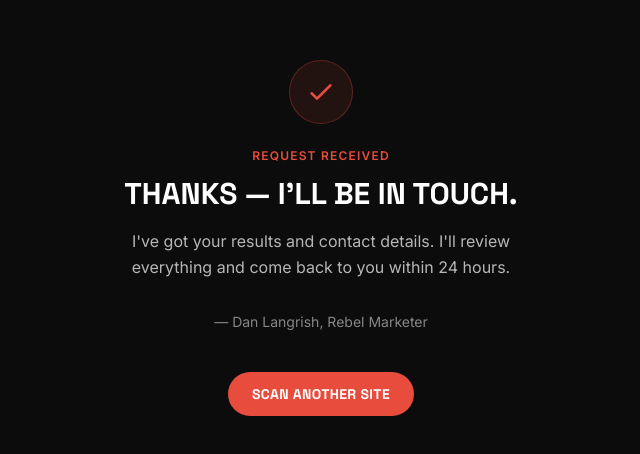
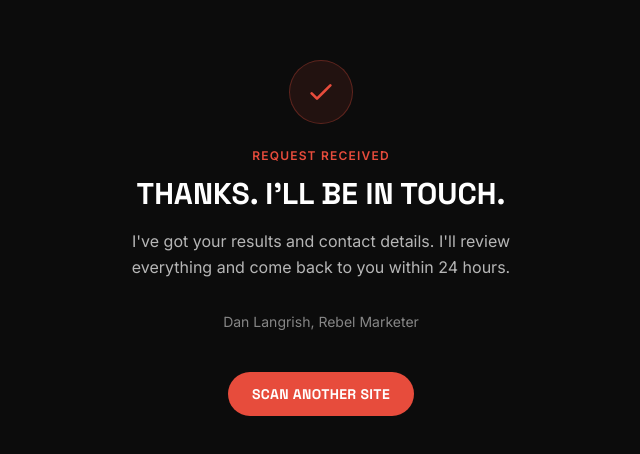
Before and after one commit to djlangrish-cloud/rebel-scanner, a Next.js app: page /thank-you in a window 1280 px wide. Shown: the part 162-616 px from the top of the page, without its empty margins (319-959 px from the left). Built offline with nearby package versions, Linux system fonts and the light colour scheme.

Commit message:
Remove em dashes from thank you page

```diff
--- a/src/app/thank-you/page.tsx
+++ b/src/app/thank-you/page.tsx
@@ -17,13 +17,13 @@ export default function ThankYou() {
           className="text-white font-bold text-3xl uppercase mb-4"
           style={{ fontFamily: "'Space Grotesk', sans-serif" }}
         >
-          Thanks — I&apos;ll be in touch.
+          Thanks. I&apos;ll be in touch.
         </h1>
         <p className="text-white/70 text-base leading-relaxed mb-8">
           I&apos;ve got your results and contact details. I&apos;ll review everything and come back to you within 24 hours.
         </p>
         <p className="text-white/50 text-sm mb-10">
-          — Dan Langrish, Rebel Marketer
+          Dan Langrish, Rebel Marketer
         </p>
 
         <Link
```
